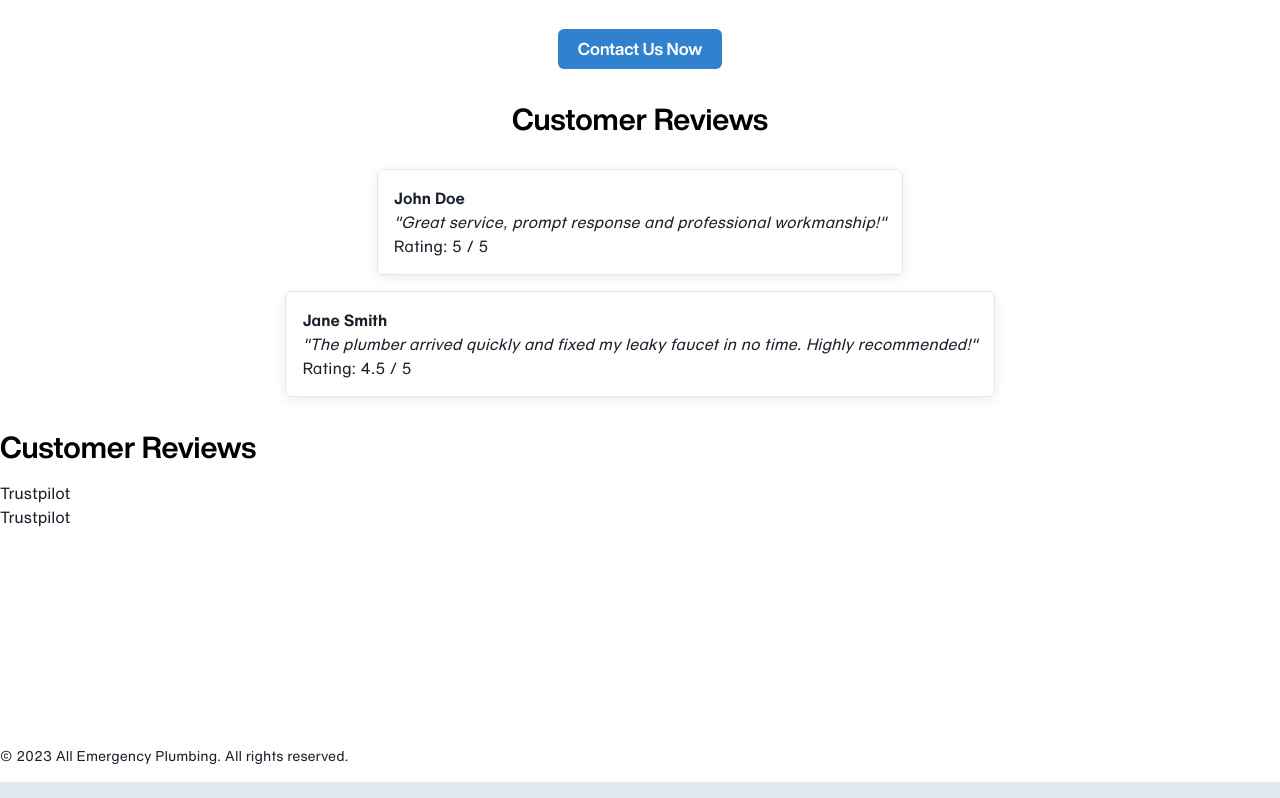
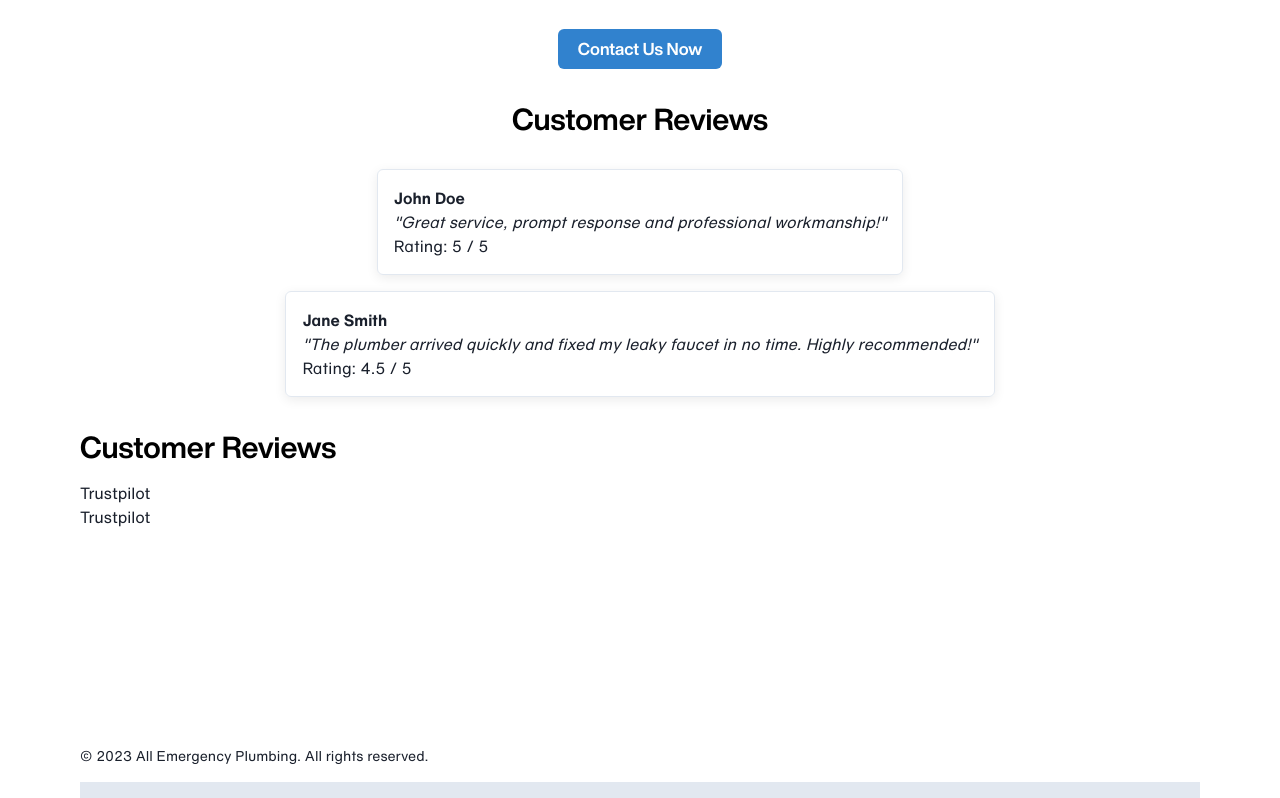
Before and after one commit to lukemorgan93/Emergency-Plumbing, a React (Vite) app: page / in a window 1280 px wide. Shown: the part 651-1449 px from the top of the page. Built offline with nearby package versions, Linux system fonts and the light colour scheme.

Commit message:
Added padding to X axis

```diff
--- a/src/pages/HomePage.tsx
+++ b/src/pages/HomePage.tsx
@@ -18,7 +18,7 @@ import { TrustPilot } from './../components/TrustPilot/TrustPilot'
 const HomePage: React.FC = () => {
   return (
     <>
-      <Box>
+      <Box paddingX={"80px"}>
         <Flex p="4">
           <Heading size="lg">All Emergency Plumbing</Heading>
           <Spacer />
```
